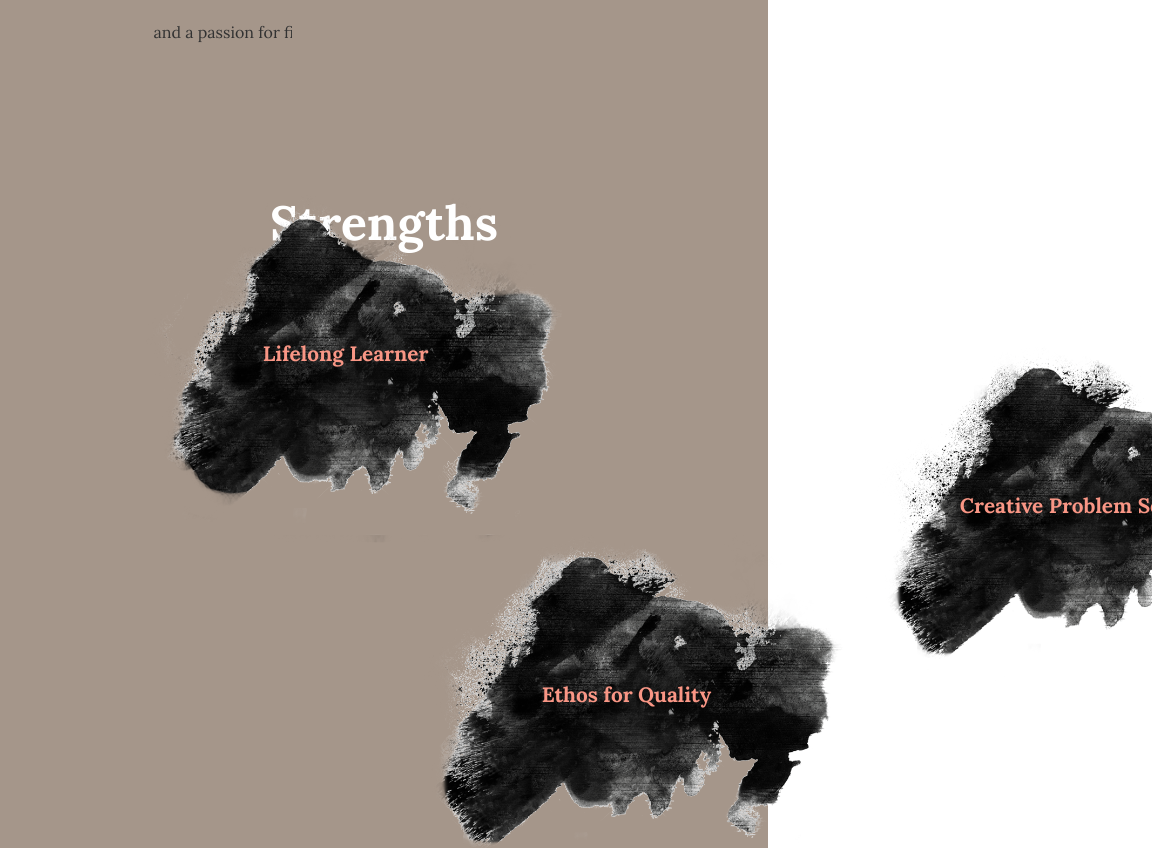
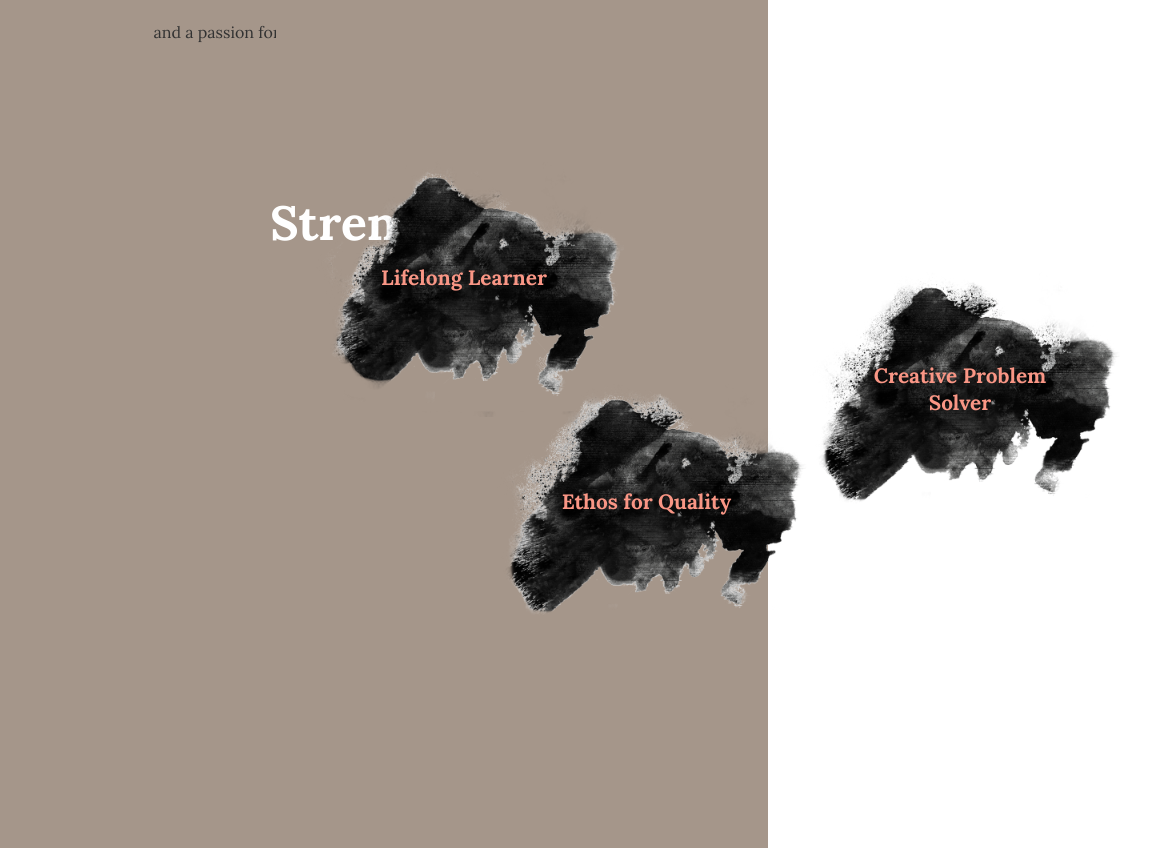
Before and after one commit to DannieSchu/portfolio, a React app: page / in a window 768 px wide. Shown: the part 1440-2288 px from the top of the page, 1152 px wide, since content can reach past the window. Built offline with nearby package versions, Linux system fonts and the light colour scheme.

Commit message:
display Strengths as column for mobile

```diff
--- a/src/components/About/Strengths.css
+++ b/src/components/About/Strengths.css
@@ -1,14 +1,14 @@
 .Strengths {
   position: relative;
-  background-color: var(--taupe);
   height: 100vh;
 
   .element {
+    width: 35%;
+    min-width: 20rem;
     display: flex;
     align-items: center;
     justify-content: center;
     flex-direction: column;
-    width: 27rem;
 
     img {
       width: 100%;
@@ -17,7 +17,8 @@
 
     .content {
       position: absolute;
-      width: 18rem;
+      width: 50%;
+      min-width: 13rem;
 
       h3 {
         color: var(--salmon);
@@ -43,16 +44,28 @@
       }
     }
   }
-}
 
-  .learner {
-    transform: translate(30%, -15%);
+  @media only screen and (min-width: 768px) {
+    .learner {
+      transform: translate(25%, -30%);
+    }
+
+    .quality {
+      transform: translate(82%, -50%);
+    }
+
+    .problemSolver {
+      transform: translate(180%, -190%);
+    }
   }
 
-  .quality {
-    transform: translate(95%, -25%);
-  }
+  @media only screen and (max-width: 768px) {
+      display: flex;
+      flex-direction: column;
+      align-items: center;
 
-  .problemSolver {
-    transform: translate(200%, -175%);
-  }
+      .content {
+        width: 13rem;
+      }
+    }
+}
--- a/src/components/About/Strengths.jsx
+++ b/src/components/About/Strengths.jsx
@@ -1,8 +1,8 @@
 import React from 'react';
+import inkBlot from '../../assets/images/splotch.png';
+import roundInkBlot from '../../assets/images/round-splotch.png';
 import typeStyle from '../../styles/type.css';
 import styles from './Strengths.css';
-import inkBlot from '../../assets/images/splotch.png';
-import roundInkBlot from '../../assets/images/round-splotch.png';
 
 const Strengths = () => {
   return (
--- a/src/components/App/App.jsx
+++ b/src/components/App/App.jsx
@@ -2,7 +2,6 @@ import React from 'react';
 import Home from '../Home/Home';
 import NavBar from '../Nav/NavBar';
 import Projects from '../Projects/Projects';
-import Strengths from '../About/Strengths';
 import AboutContainer from '../About/AboutContainer';
 
 export default function App() {
@@ -11,7 +10,6 @@ export default function App() {
       <NavBar />
       <Home />
       <AboutContainer />
-      <Strengths />
       <Projects />
     </>
   );
--- a/src/styles/type.css
+++ b/src/styles/type.css
@@ -67,4 +67,8 @@
   .pullOut {
     font-size: 1rem;
   }
+
+  .body {
+    font-size: .8rem;
+  }
 }
```
